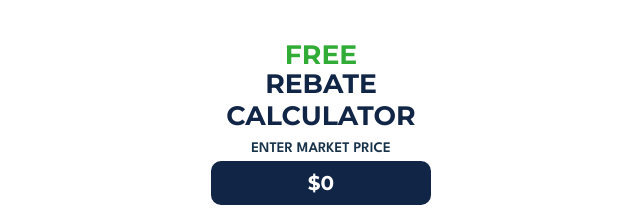
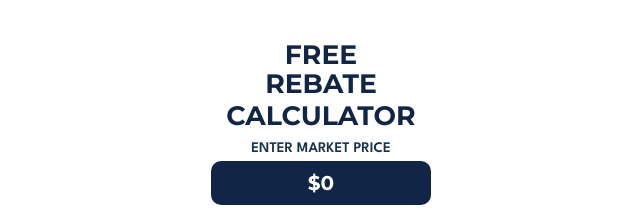
Before and after one commit to neusql/gst_calculator, a plain HTML site: page index.html in a window 1280 px wide. Shown: the top 214 px of the page, 319-959 px from the left. Drawn offline with Linux system fonts and the light colour scheme.

Commit message:
Update index.html

```diff
--- a/index.html
+++ b/index.html
@@ -77,7 +77,7 @@
   <div id="calculator-container">
     <div class="calculator-wrapper">
       <div class="header-container">
-        <h1 id="free">FREE </h1><h1>REBATE</h1>
+        <h1 class="free">FREE </h1><h1>REBATE</h1>
         <h2>CALCULATOR</h2>
       </div>
 
```
